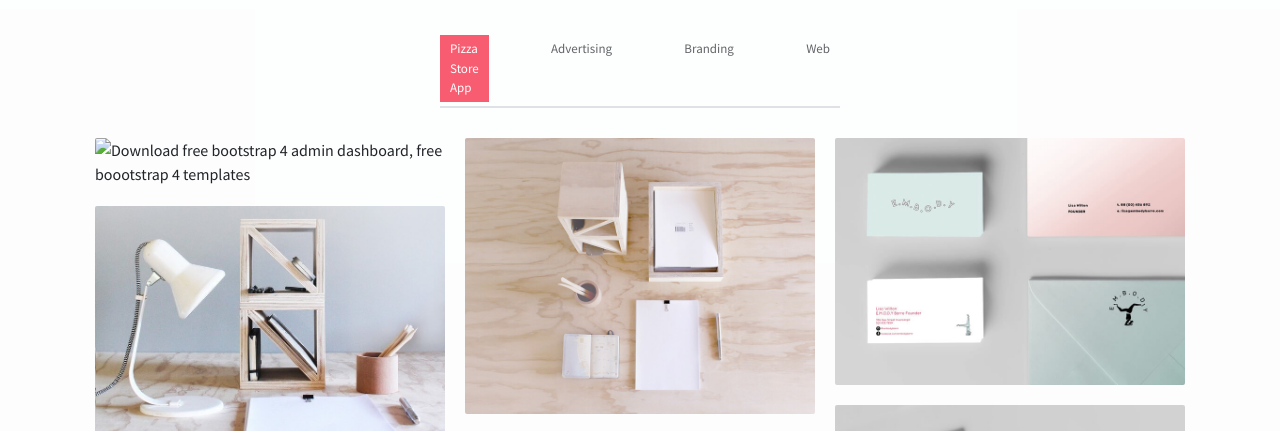
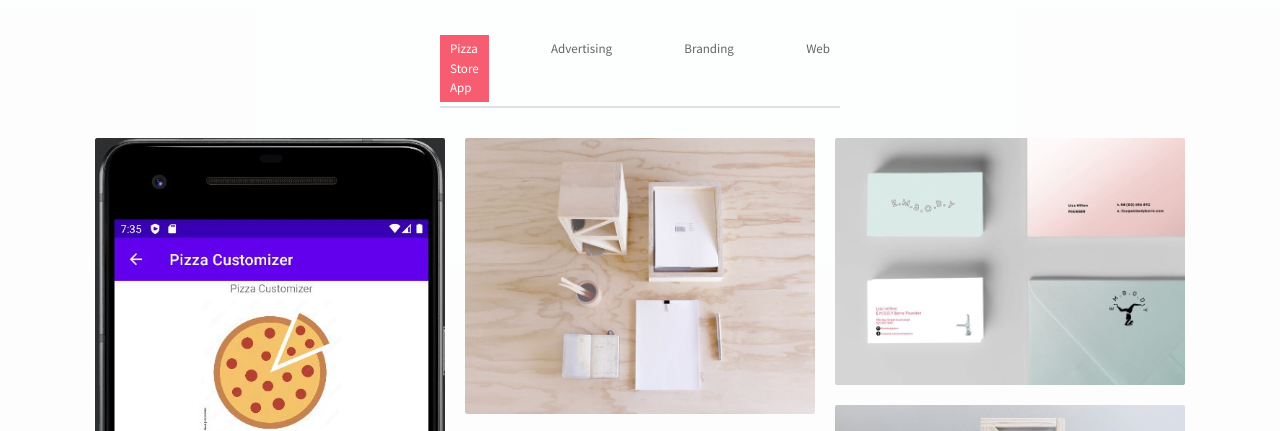
Before and after one commit to sblingfun/normanLC.dev, a plain HTML site: page index.html in a window 1280 px wide. Shown: the part 3040-3471 px from the top of the page. Drawn offline with Linux system fonts and the light colour scheme; some packages are replaced by stand-ins of ours.

Commit message:
Update index.html

```diff
--- a/index.html
+++ b/index.html
@@ -281,9 +281,9 @@
                 <div class="portfolio-container">
                     <div class="col-md-6 col-lg-4 web new">
                         <div class="portfolio-item">
-                            <img src="mediumPep.jpg" class="img-fluid" alt="Download free bootstrap 4 admin dashboard, free boootstrap 4 templates">
+                            <img src="assets/imgs/mediumPep.jpg" class="img-fluid" alt="Download free bootstrap 4 admin dashboard, free boootstrap 4 templates">
                             <div class="content-holder">
-                                <a class="img-popup" href="assets/imgs/web-1.jpg"></a>
+                                <a class="img-popup" href="assets/imgs/mediumPep.jpg"></a>
                                 <div class="text-holder">
                                     <h6 class="title">WEB</h6>
                                     <p class="subtitle">Expedita corporis doloremque velit in totam!</p>
```
